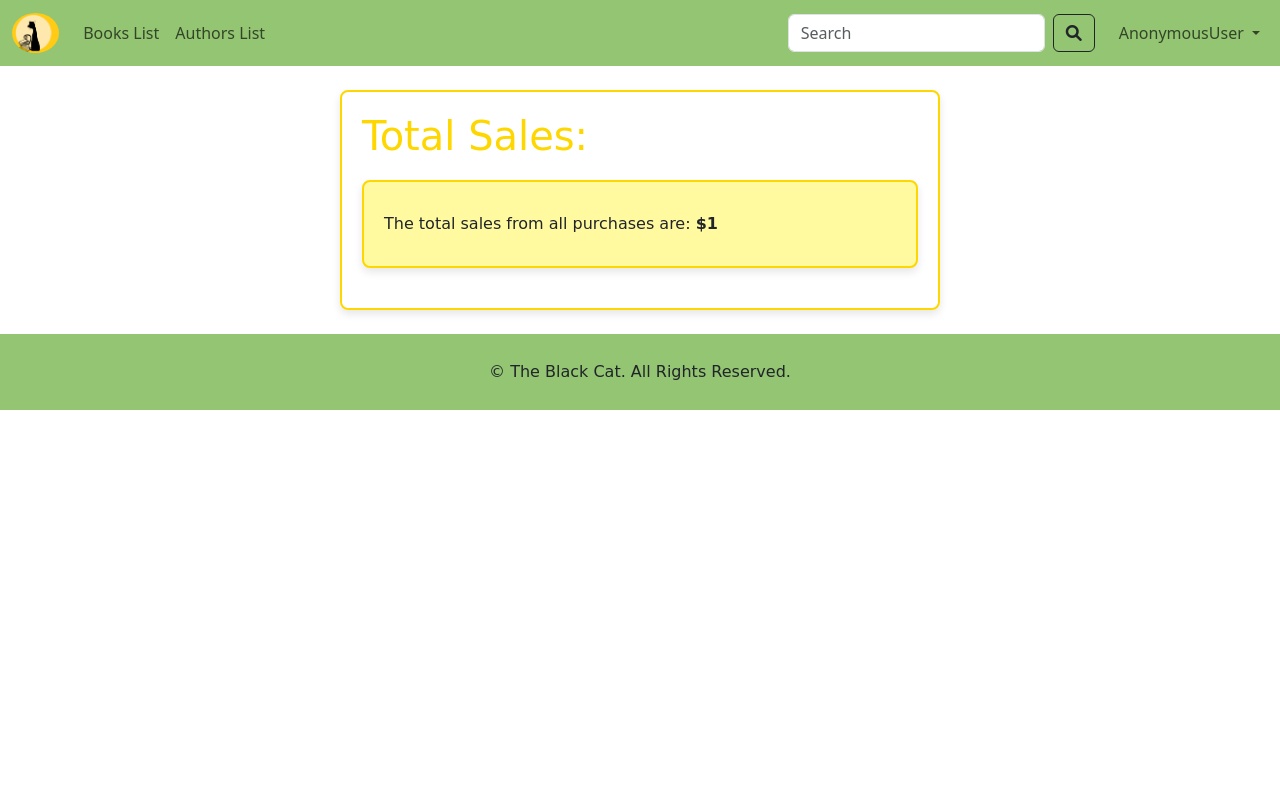
After one commit to aqcchi/online_bookstore_black_cat, a Django app: template templates/total-sales.html in a window 1280 px wide. The commit adds this page. Run offline with Django 3.2, Linux system fonts and the light colour scheme; the template is opened without the code that fills it: most values are stand-ins (such as "Sample title", 1, 10 or a date in 2020).

Commit message:
added: total_sales_view and update_sales_signal + template

```diff
--- a/books/models.py
+++ b/books/models.py
@@ -71,6 +71,8 @@ class Order(models.Model):
         default=0.00,
     )
 
+    is_completed = models.BooleanField(default=False)
+
     def save(self, *args, **kwargs):
         if self.ordered_book:
             self.amount_paid = self.ordered_book.price
--- a/books/urls.py
+++ b/books/urls.py
@@ -13,4 +13,6 @@ urlpatterns = [
     path('search/', views.SearchResultsListView.as_view(), name='search_results'),
     path('<int:pk>/checkout/', views.BookCheckoutView.as_view(), name='checkout'),
     path('order-confirmation/<int:pk>/', views.OrderConfirmationView.as_view(), name='order-confirmation'),
+
+    path('total-sales/', views.total_sales_view, name='total-sales'),
 ]
--- a/online_bookstore/settings.py
+++ b/online_bookstore/settings.py
@@ -113,6 +113,12 @@ AUTH_PASSWORD_VALIDATORS = [
     },
 ]
 
+CACHES = {
+    'default': {
+        'BACKEND': 'django.core.cache.backends.locmem.LocMemCache',
+        'LOCATION': 'unique-snowflake',  # Can be any unique identifier.
+    }
+}
 
 # Internationalization
 # https://docs.djangoproject.com/en/5.1/topics/i18n/
--- a/templates/base.html
+++ b/templates/base.html
@@ -37,6 +37,12 @@
       <div class="collapse navbar-collapse" id="navbarNav">
         <ul class="navbar-nav me-auto">
           <!-- Superuser/staff ONLY functionalities -->
+          {% if request.user.is_superuser%}
+              <li class="nav-item">
+                  <a class="nav-link" href="{% url 'total-sales' %}">Total sales</a>
+              </li>
+          {% endif %}
+
           {% if request.user.is_superuser or request.user.is_staff %}
             <li class="nav-item">
               <a class="nav-link" href="{% url 'add-book' %}">Add Book</a>
--- a/templates/order-confirmation.html
+++ b/templates/order-confirmation.html
@@ -20,7 +20,7 @@
 	<div class="container">
 		<h1>Order Details</h1>
 		<p>Product: {{ order.ordered_book.title }}</p>
-		<p>Price: ${{ order.total_amount }}</p>
+		<p>Price: ${{ order.amount_paid }}</p>
 		<p>Date: {{ order.created_at }}</p>
 		<h1>Thank you for the purchase, {{ order.user }}!</h1>
 	</div>
--- /dev/null
+++ b/templates/total-sales.html
@@ -0,0 +1,38 @@
+{% extends 'base.html' %}
+{% load static %}
+
+{% block extra_css %}
+    <style>
+        p {
+            margin: 10px 0 ;
+            font-family: cursive;
+            font-weight: normal;
+        }
+
+        .container {
+            border: 2px solid #FFD700;
+            padding: 20px; /* Padding inside the container */
+            margin: 20px auto; /* Margin to center the container */
+            max-width: 600px; /* Optional: control the width */
+            box-shadow: 0 4px 8px rgba(0, 0, 0, 0.1); /* Subtle shadow */
+            border-radius: 8px; /* Rounded corners */
+        }
+
+        div .container {
+            background-color: #FFFAA0;
+        }
+    </style>
+{% endblock extra_css %}
+
+{% block content %}
+
+<body>
+
+    <h1>Total Sales:</h1>
+    <div class="container">
+        <p>The total sales from all purchases are: <strong>${{ total_sales }}</strong></p>
+    </div>
+
+</body>
+
+{% endblock %}
```
Also changed, not shown: books/signals.py (added, +12 -0 lines), books/views.py (+29 -0 lines), static/css/base.css (+0 -27 lines).
